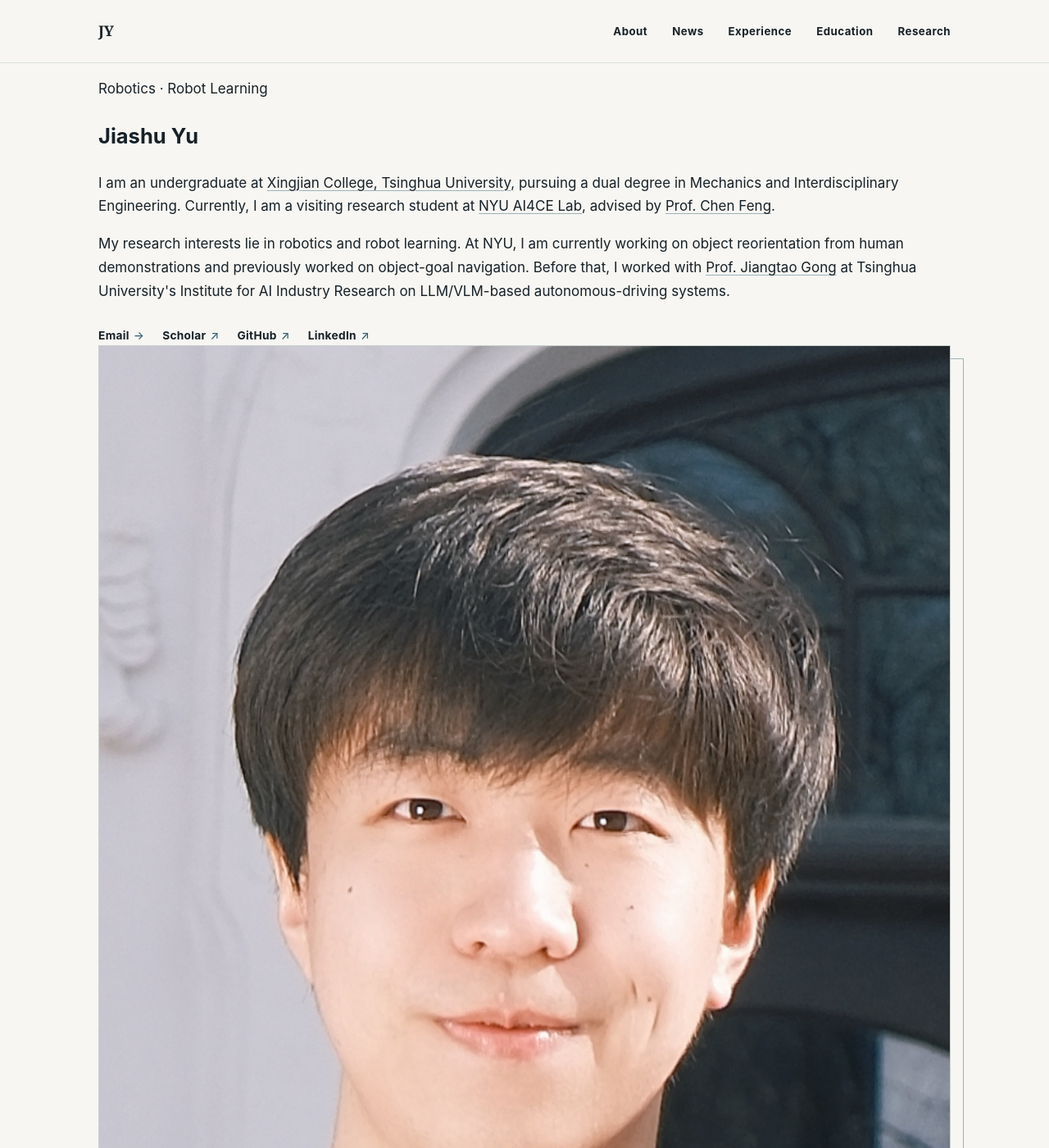
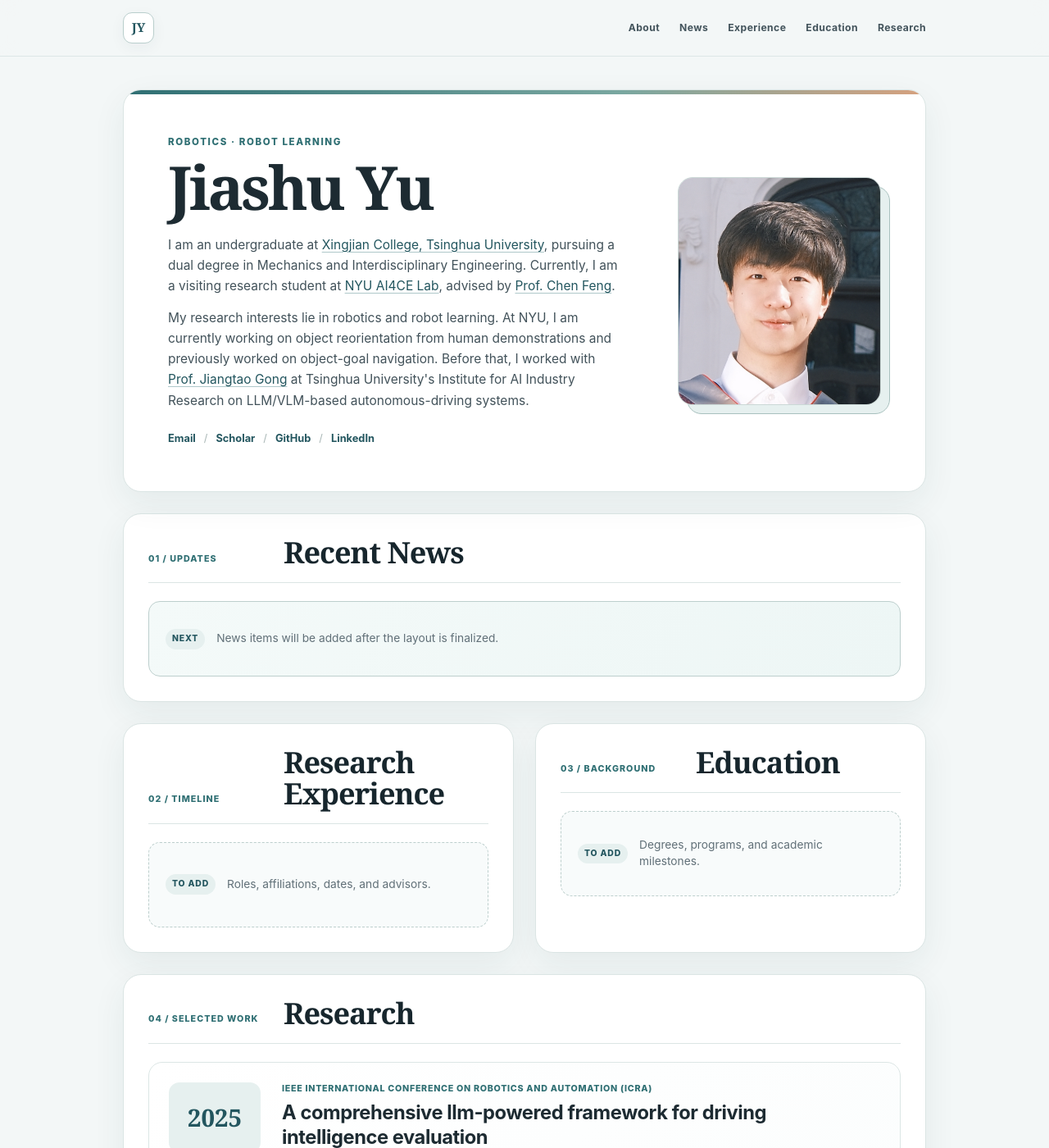
Before and after one commit to Jiashu-Yu/Jiashu-Yu.github.io, a Jekyll site: the page built from _pages/about.md, in a window 1280 px wide and 1400 px high. Shown: the whole window at 82% size. Built offline with Jekyll 4.4.1, drawn with Linux system fonts in a browser that asks for light colours.

Commit message:
Introduce compact card-based academic homepage style

```diff
--- a/assets/css/research-home.css
+++ b/assets/css/research-home.css
@@ -1,11 +1,14 @@
 :root {
-  --paper: #f7f6f2;
-  --surface: #fff;
-  --ink: #172128;
-  --muted: #5e686f;
-  --accent: #315f74;
-  --accent-soft: #e5eef1;
-  --line: #d9deda;
+  --paper: #f3f7f7;
+  --surface: #ffffff;
+  --ink: #1d2b32;
+  --muted: #617078;
+  --accent: #2f6f73;
+  --accent-strong: #23565f;
+  --accent-soft: #e6f0ef;
+  --warm: #c97d4b;
+  --line: #dbe5e4;
+  --shadow: 0 14px 40px rgba(32, 67, 72, 0.07);
   --serif: ui-serif, Georgia, Cambria, "Times New Roman", Times, serif;
   --sans: Inter, ui-sans-serif, -apple-system, BlinkMacSystemFont, "Segoe UI", Helvetica, Arial, sans-serif;
 }
@@ -16,6 +19,7 @@
 
 html {
   scroll-behavior: smooth;
+  scroll-padding-top: 88px;
 }
 
 body {
@@ -23,10 +27,14 @@ body {
   background: var(--paper);
   color: var(--ink);
   font-family: var(--sans);
-  font-size: 17px;
-  line-height: 1.7;
+  font-size: 15.5px;
+  line-height: 1.62;
   text-rendering: optimizeLegibility;
   -webkit-font-smoothing: antialiased;
+}
+
+::selection {
+  background: #cfe2df;
 }
 
 img {
@@ -35,32 +43,33 @@ img {
 }
 
 a {
-  color: inherit;
-  text-decoration-color: color-mix(in srgb, var(--accent) 45%, transparent);
+  color: var(--accent-strong);
+  text-decoration-color: rgba(47, 111, 115, 0.38);
+  text-decoration-thickness: 1px;
   text-underline-offset: 0.18em;
-  text-decoration-thickness: 1px;
 }
 
 a:hover,
 a:focus-visible {
-  color: var(--accent);
+  color: var(--warm);
   text-decoration-color: currentColor;
 }
 
 .shell {
-  width: min(1040px, calc(100% - 48px));
+  width: min(980px, calc(100% - 36px));
   margin-inline: auto;
 }
 
 .skip-link {
   position: fixed;
-  z-index: 20;
-  top: 12px;
-  left: 12px;
+  z-index: 40;
+  top: 10px;
+  left: 10px;
   padding: 8px 12px;
+  border-radius: 8px;
   background: var(--ink);
   color: #fff;
-  transform: translateY(-160%);
+  transform: translateY(-150%);
 }
 
 .skip-link:focus {
@@ -68,11 +77,16 @@ a:focus-visible {
 }
 
 .site-header {
-  border-bottom: 1px solid var(--line);
+  position: sticky;
+  z-index: 20;
+  top: 0;
+  border-bottom: 1px solid rgba(219, 229, 228, 0.9);
+  background: rgba(243, 247, 247, 0.9);
+  backdrop-filter: blur(12px);
 }
 
 .header-inner {
-  min-height: 76px;
+  min-height: 68px;
   display: flex;
   align-items: center;
   justify-content: space-between;
@@ -80,104 +94,121 @@ a:focus-visible {
 }
 
 .wordmark {
+  display: inline-grid;
+  flex: 0 0 auto;
+  width: 38px;
+  height: 38px;
+  place-items: center;
+  border: 1px solid #b9cecc;
+  border-radius: 11px;
+  background: var(--surface);
+  color: var(--accent-strong);
   font-family: var(--serif);
-  font-size: 1.1rem;
+  font-size: 0.95rem;
   font-weight: 700;
-  letter-spacing: -0.02em;
+  line-height: 1;
   text-decoration: none;
+  box-shadow: 0 5px 18px rgba(32, 67, 72, 0.05);
 }
 
 .site-nav {
   display: flex;
   align-items: center;
-  gap: 30px;
-  font-size: 0.83rem;
-  font-weight: 650;
+  gap: 24px;
+  font-size: 0.76rem;
+  font-weight: 700;
   letter-spacing: 0.035em;
 }
 
 .site-nav a {
+  color: #43545c;
   text-decoration: none;
 }
 
-.hero {
-  min-height: 680px;
+.page-stack {
   display: grid;
-  grid-template-columns: minmax(0, 1fr) minmax(260px, 330px);
-  align-items: center;
-  gap: clamp(48px, 8vw, 96px);
-  padding-block: 76px 92px;
+  gap: 26px;
+  padding-block: 40px 96px;
 }
 
-.eyebrow {
-  margin: 0 0 20px;
+.profile-panel,
+.content-section {
+  border: 1px solid var(--line);
+  border-radius: 22px;
+  background: var(--surface);
+  box-shadow: var(--shadow);
+}
+
+.profile-panel {
+  position: relative;
+  display: grid;
+  grid-template-columns: minmax(0, 1fr) 248px;
+  align-items: center;
+  gap: clamp(42px, 7vw, 70px);
+  overflow: hidden;
+  padding: clamp(34px, 5vw, 54px);
+}
+
+.profile-panel::before {
+  content: "";
+  position: absolute;
+  top: 0;
+  left: 0;
+  width: 100%;
+  height: 5px;
+  background: linear-gradient(90deg, var(--accent), #79a7a0 62%, #d6a17e);
+}
+
+.profile-kicker {
+  margin: 0 0 9px;
   color: var(--accent);
-  font-size: 0.76rem;
-  font-weight: 750;
-  letter-spacing: 0.15em;
-  line-height: 1.4;
+  font-size: 0.72rem;
+  font-weight: 800;
+  letter-spacing: 0.14em;
   text-transform: uppercase;
 }
 
-.hero h1 {
-  max-width: 660px;
-  margin: 0 0 28px;
+.profile-copy h1 {
+  margin: 0 0 22px;
   font-family: var(--serif);
-  font-size: clamp(4rem, 8vw, 6.5rem);
-  font-weight: 500;
-  letter-spacing: -0.065em;
-  line-height: 0.9;
+  font-size: clamp(3.1rem, 6vw, 4.6rem);
+  font-weight: 600;
+  letter-spacing: -0.045em;
+  line-height: 0.98;
 }
 
-.hero h1 span {
-  color: var(--accent);
+.profile-intro {
+  max-width: 635px;
+  color: #42525a;
 }
 
-.hero-intro {
-  max-width: 675px;
+.profile-intro p {
+  margin: 0 0 14px;
 }
 
-.hero-intro p {
-  margin: 0 0 16px;
-}
-
-.hero-intro p:first-child {
-  color: #29353d;
-  font-size: 1.08rem;
-  line-height: 1.65;
+.profile-intro p:last-child {
+  margin-bottom: 0;
 }
 
 .profile-links {
   display: flex;
   flex-wrap: wrap;
-  gap: 11px 22px;
-  margin-top: 28px;
+  align-items: center;
+  margin-top: 24px;
+  font-size: 0.8rem;
+  font-weight: 750;
 }
 
 .profile-links a {
-  position: relative;
-  font-size: 0.86rem;
-  font-weight: 700;
-  letter-spacing: 0.02em;
   text-decoration: none;
 }
 
-.profile-links a::after {
-  content: "↗";
+.profile-links a + a::before {
+  content: "/";
   display: inline-block;
-  margin-left: 5px;
-  color: var(--accent);
-  font-weight: 500;
-  transition: transform 160ms ease;
-}
-
-.profile-links a[href^="mailto:"]::after {
-  content: "→";
-}
-
-.profile-links a:hover::after,
-.profile-links a:focus-visible::after {
-  transform: translate(2px, -2px);
+  margin-inline: 10px;
+  color: #a8b6b5;
+  font-weight: 400;
 }
 
 .portrait-wrap {
@@ -188,111 +219,170 @@ a:focus-visible {
 .portrait-wrap::before {
   content: "";
   position: absolute;
-  inset: 16px -16px -16px 16px;
-  border: 1px solid #9eb2b9;
-  pointer-events: none;
+  inset: 11px -11px -11px 11px;
+  border-radius: 18px;
+  background: var(--accent-soft);
+  border: 1px solid #a8c1be;
 }
 
 .portrait {
   position: relative;
   width: 100%;
-  aspect-ratio: 4 / 5;
-  border: 1px solid #c9d0ce;
+  aspect-ratio: 1 / 1.12;
+  border: 1px solid #cbd8d6;
+  border-radius: 18px;
   background: var(--accent-soft);
   object-fit: cover;
   object-position: center top;
 }
 
-.portrait-caption {
-  position: relative;
-  margin: 28px 0 0;
-  color: var(--muted);
-  font-size: 0.76rem;
-  letter-spacing: 0.07em;
-  text-transform: uppercase;
-}
-
-.section {
-  padding-block: 82px 100px;
-  border-top: 1px solid var(--line);
+.content-section {
+  padding: 28px 30px 30px;
+  scroll-margin-top: 88px;
 }
 
 .section-heading {
   display: grid;
-  grid-template-columns: minmax(180px, 0.36fr) 1fr;
-  gap: 36px;
-  align-items: start;
-  margin-bottom: 48px;
+  grid-template-columns: 145px minmax(0, 1fr);
+  align-items: end;
+  gap: 20px;
+  margin-bottom: 22px;
+  padding-bottom: 17px;
+  border-bottom: 1px solid var(--line);
+}
+
+.section-heading p {
+  margin: 0 0 3px;
+  color: var(--accent);
+  font-size: 0.67rem;
+  font-weight: 800;
+  letter-spacing: 0.095em;
+  text-transform: uppercase;
 }
 
 .section-heading h2 {
-  margin: -4px 0 0;
+  margin: 0;
+  color: #17262d;
   font-family: var(--serif);
-  font-size: clamp(2.4rem, 5vw, 4rem);
-  font-weight: 500;
-  letter-spacing: -0.045em;
-  line-height: 1;
+  font-size: clamp(1.75rem, 3vw, 2.25rem);
+  font-weight: 600;
+  letter-spacing: -0.028em;
+  line-height: 1.05;
 }
 
-.section-heading p {
-  max-width: 580px;
-  margin: 0;
+.split-sections {
+  display: grid;
+  grid-template-columns: repeat(2, minmax(0, 1fr));
+  gap: 26px;
+}
+
+.section-placeholder {
+  min-height: 104px;
+  display: flex;
+  align-items: center;
+  gap: 14px;
+  padding: 18px 20px;
+  border: 1px dashed #bdcfcd;
+  border-radius: 14px;
+  background: #f8fbfb;
   color: var(--muted);
 }
 
-.publication-list {
-  border-top: 1px solid var(--ink);
+.section-placeholder span {
+  flex: 0 0 auto;
+  padding: 4px 8px;
+  border-radius: 999px;
+  background: var(--accent-soft);
+  color: var(--accent-strong);
+  font-size: 0.65rem;
+  font-weight: 800;
+  letter-spacing: 0.08em;
+  text-transform: uppercase;
 }
 
-.publication {
-  display: grid;
-  grid-template-columns: 58px minmax(0, 1fr);
-  gap: 24px;
-  padding-block: 36px 42px;
-  border-bottom: 1px solid var(--line);
+.section-placeholder p {
+  margin: 0;
+  font-size: 0.86rem;
+  line-height: 1.45;
 }
 
-.publication-index {
-  padding-top: 3px;
-  color: var(--accent);
+.news-placeholder {
+  min-height: 92px;
+  border-style: solid;
+  background: linear-gradient(120deg, #f4faf9, #edf6f5);
+}
+
+.research-list {
+  display: grid;
+  gap: 16px;
+}
+
+.research-card {
+  display: grid;
+  grid-template-columns: 112px minmax(0, 1fr);
+  gap: 26px;
+  padding: 24px;
+  border: 1px solid #dce6e5;
+  border-radius: 17px;
+  background: linear-gradient(135deg, #fff 0%, #fbfdfd 100%);
+  transition: border-color 160ms ease, box-shadow 160ms ease, transform 160ms ease;
+}
+
+.research-card:hover {
+  border-color: #bfd1cf;
+  box-shadow: 0 12px 28px rgba(32, 67, 72, 0.07);
+  transform: translateY(-1px);
+}
+
+.research-year {
+  min-height: 86px;
+  display: grid;
+  place-items: center;
+  align-self: start;
+  border-radius: 13px;
+  background: var(--accent-soft);
+  color: var(--accent-strong);
   font-family: var(--serif);
-  font-size: 1rem;
+  font-size: 1.85rem;
+  font-weight: 600;
   font-variant-numeric: tabular-nums;
 }
 
 .publication-meta {
-  margin: 0 0 8px;
+  margin: 0 0 7px;
   color: var(--accent);
-  font-size: 0.76rem;
-  font-weight: 750;
-  letter-spacing: 0.08em;
+  font-size: 0.67rem;
+  font-weight: 800;
+  letter-spacing: 0.065em;
+  line-height: 1.4;
   text-transform: uppercase;
 }
 
-.publication h3 {
-  max-width: 820px;
-  margin: 0 0 10px;
-  font-family: var(--serif);
-  font-size: clamp(1.55rem, 3vw, 2rem);
-  font-weight: 550;
-  letter-spacing: -0.025em;
-  line-height: 1.25;
+.research-card h3 {
+  max-width: 720px;
+  margin: 0 0 9px;
+  font-size: clamp(1.18rem, 2.4vw, 1.48rem);
+  font-weight: 750;
+  letter-spacing: -0.018em;
+  line-height: 1.28;
 }
 
-.publication h3 a {
+.research-card h3 a {
+  color: var(--ink);
   text-decoration: none;
 }
 
 .publication-authors {
-  margin: 0 0 16px;
-  color: #3f4a51;
-  font-size: 0.91rem;
+  margin: 0 0 12px;
+  color: #4e5d65;
+  font-size: 0.82rem;
 }
 
 .publication-summary {
-  max-width: 780px;
+  max-width: 710px;
   color: var(--muted);
-  font-size: 0.92rem;
+  font-size: 0.84rem;
+  line-height: 1.55;
 }
 
 .publication-summary p {
@@ -302,96 +392,155 @@ a:focus-visible {
 .publication-links {
   display: flex;
   flex-wrap: wrap;
-  gap: 10px 20px;
-  margin-top: 18px;
+  gap: 8px;
+  margin-top: 15px;
 }
 
 .publication-links a {
-  color: var(--accent);
-  font-size: 0.8rem;
-  font-weight: 750;
+  padding: 4px 9px;
+  border: 1px solid #c8d9d7;
+  border-radius: 999px;
+  background: #f4f9f8;
+  color: var(--accent-strong);
+  font-size: 0.68rem;
+  font-weight: 800;
   letter-spacing: 0.035em;
   text-decoration: none;
-}
-
-.publication-links a::before {
-  content: "[";
-  margin-right: 2px;
-}
-
-.publication-links a::after {
-  content: "]";
-  margin-left: 2px;
 }
 
 .site-footer {
   border-top: 1px solid var(--line);
   color: var(--muted);
-  font-size: 0.75rem;
+  font-size: 0.72rem;
 }
 
 .footer-inner {
-  min-height: 98px;
+  min-height: 94px;
   display: flex;
   align-items: center;
   justify-content: space-between;
   gap: 24px;
 }
 
-@media (max-width: 760px) {
+.footer-inner a {
+  color: inherit;
+}
+
+@media (max-width: 820px) {
+  .profile-panel {
+    grid-template-columns: minmax(0, 1fr) 205px;
+    gap: 38px;
+  }
+
+  .split-sections {
+    grid-template-columns: 1fr;
+  }
+
+  .site-nav {
+    gap: 17px;
+  }
+}
+
+@media (max-width: 680px) {
+  html {
+    scroll-padding-top: 74px;
+  }
+
   .shell {
-    width: min(100% - 32px, 620px);
+    width: min(100% - 24px, 560px);
   }
 
   .header-inner {
-    min-height: 66px;
+    min-height: 62px;
   }
 
   .site-nav {
-    gap: 16px;
-    font-size: 0.76rem;
+    max-width: calc(100vw - 82px);
+    gap: 15px;
+    overflow-x: auto;
+    padding-block: 10px;
+    scrollbar-width: none;
+    white-space: nowrap;
   }
 
-  .site-nav a:first-child {
+  .site-nav::-webkit-scrollbar {
     display: none;
   }
 
-  .hero {
-    min-height: auto;
-    grid-template-columns: 1fr;
-    gap: 52px;
-    padding-block: 60px 74px;
+  .page-stack {
+    gap: 18px;
+    padding-block: 22px 64px;
   }
 
-  .hero h1 {
-    font-size: clamp(3.8rem, 19vw, 5.5rem);
+  .profile-panel {
+    grid-template-columns: 1fr;
+    gap: 34px;
+    padding: 30px 24px 32px;
   }
 
   .portrait-wrap {
-    width: min(78%, 320px);
+    order: -1;
+    width: min(58%, 220px);
   }
 
-  .section {
-    padding-block: 64px 76px;
+  .profile-copy h1 {
+    font-size: clamp(2.9rem, 15vw, 4rem);
+  }
+
+  .content-section {
+    padding: 24px 20px;
   }
 
   .section-heading {
     grid-template-columns: 1fr;
-    gap: 18px;
-    margin-bottom: 36px;
+    gap: 5px;
   }
 
-  .publication {
-    grid-template-columns: 36px minmax(0, 1fr);
-    gap: 12px;
+  .section-heading h2 {
+    font-size: 1.85rem;
+  }
+
+  .section-placeholder {
+    align-items: flex-start;
+    flex-direction: column;
+  }
+
+  .research-card {
+    grid-template-columns: 1fr;
+    gap: 18px;
+    padding: 19px;
+  }
+
+  .research-year {
+    min-height: auto;
+    width: fit-content;
+    padding: 7px 12px;
+    font-family: var(--sans);
+    font-size: 0.72rem;
+    font-weight: 800;
   }
 
   .footer-inner {
-    min-height: 110px;
+    min-height: 104px;
     align-items: flex-start;
     flex-direction: column;
     justify-content: center;
     gap: 3px;
+  }
+}
+
+@media (max-width: 430px) {
+  body {
+    font-size: 15px;
+  }
+
+  .site-nav a:nth-child(3),
+  .site-nav a:nth-child(4) {
+    display: none;
+  }
+
+  .profile-links a + a::before {
+    margin-inline: 7px;
   }
 }
 
```
